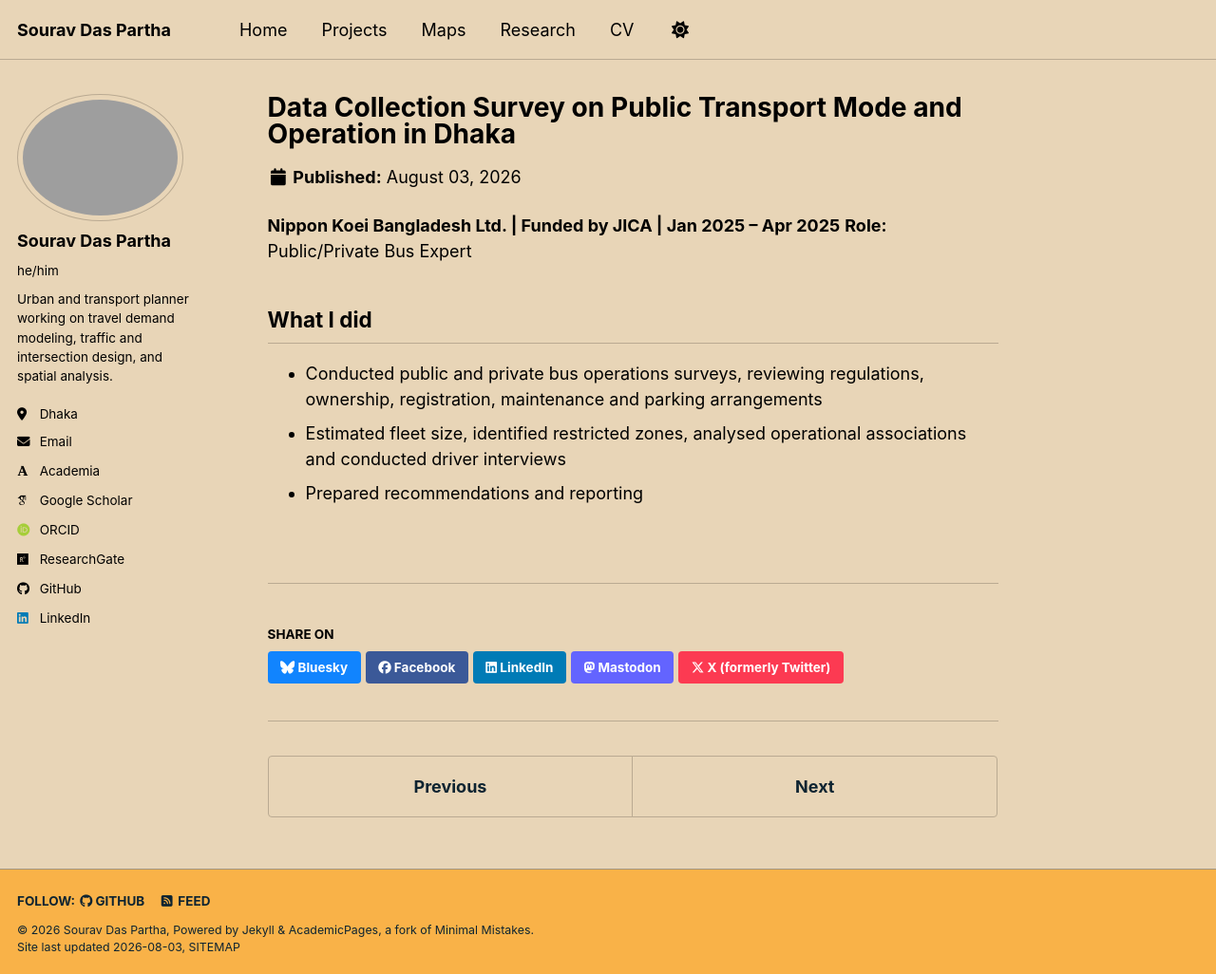
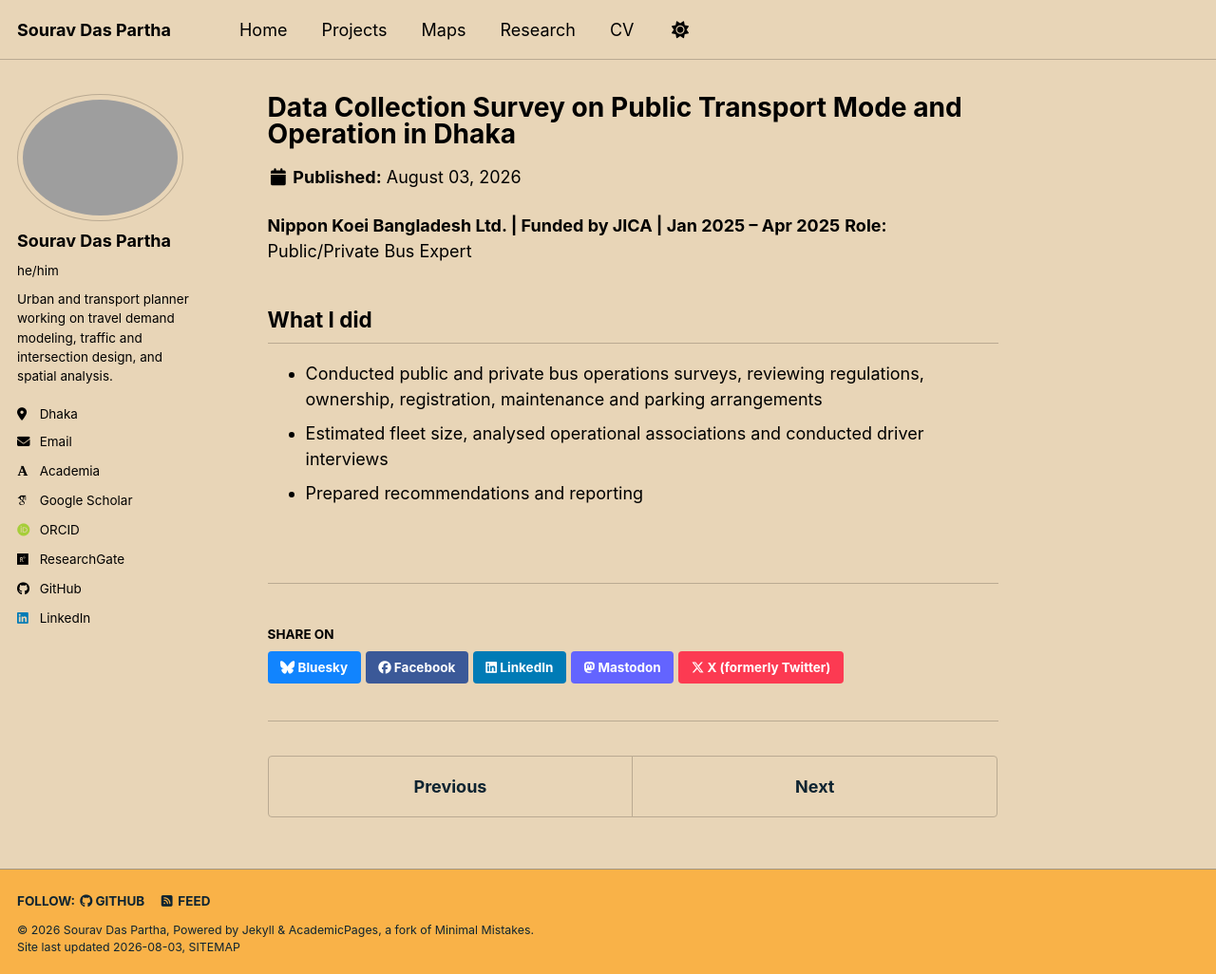
Before and after one commit to souravdaspartha/souravdaspartha.github.io, a Jekyll site: the page built from _portfolio/02-dhaka-data-collection-survey.md, in a window 1280 px wide and 1026 px high. Shown: the whole window at 95% size. Built offline with Jekyll 4.4.1, drawn with Linux system fonts in a browser that asks for light colours; some web fonts are replaced; a script bundle is joined from its source files by our own code; library files that are not in the unit come from our copies.

Commit message:
Update 02-dhaka-data-collection-survey.md

```diff
--- a/_portfolio/02-dhaka-data-collection-survey.md
+++ b/_portfolio/02-dhaka-data-collection-survey.md
@@ -1,6 +1,6 @@
 ---
 title: "Data Collection Survey on Public Transport Mode and Operation in Dhaka"
-excerpt: "Bus operations survey across public and private operators, covering regulation, ownership and restricted zones."
+excerpt: "Bus operations survey across public and private operators."
 collection: portfolio
 employer: "Nippon Koei Bangladesh Ltd."
 ---
@@ -11,5 +11,5 @@ employer: "Nippon Koei Bangladesh Ltd."
 ## What I did
 
 - Conducted public and private bus operations surveys, reviewing regulations, ownership, registration, maintenance and parking arrangements
-- Estimated fleet size, identified restricted zones, analysed operational associations and conducted driver interviews
+- Estimated fleet size, analysed operational associations and conducted driver interviews
 - Prepared recommendations and reporting
```
